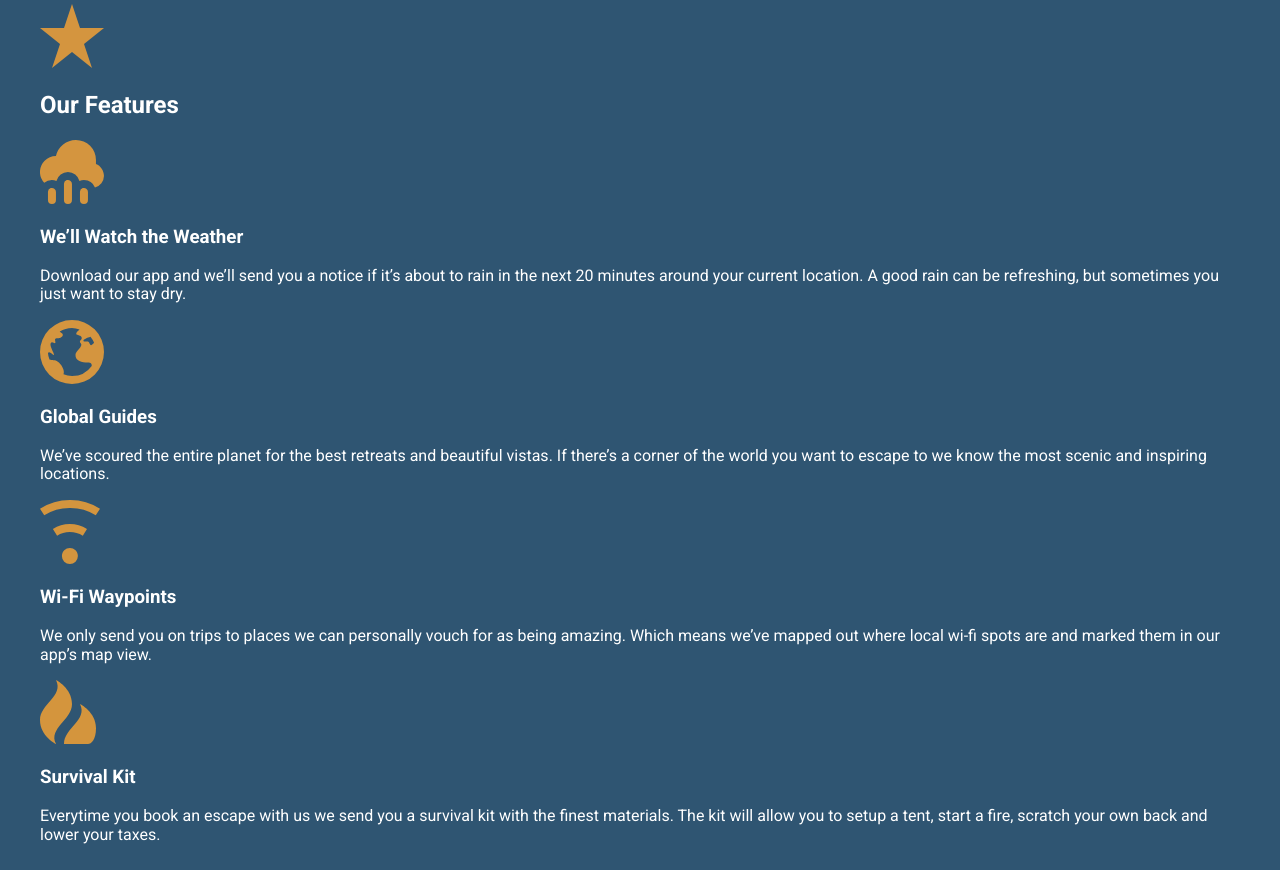
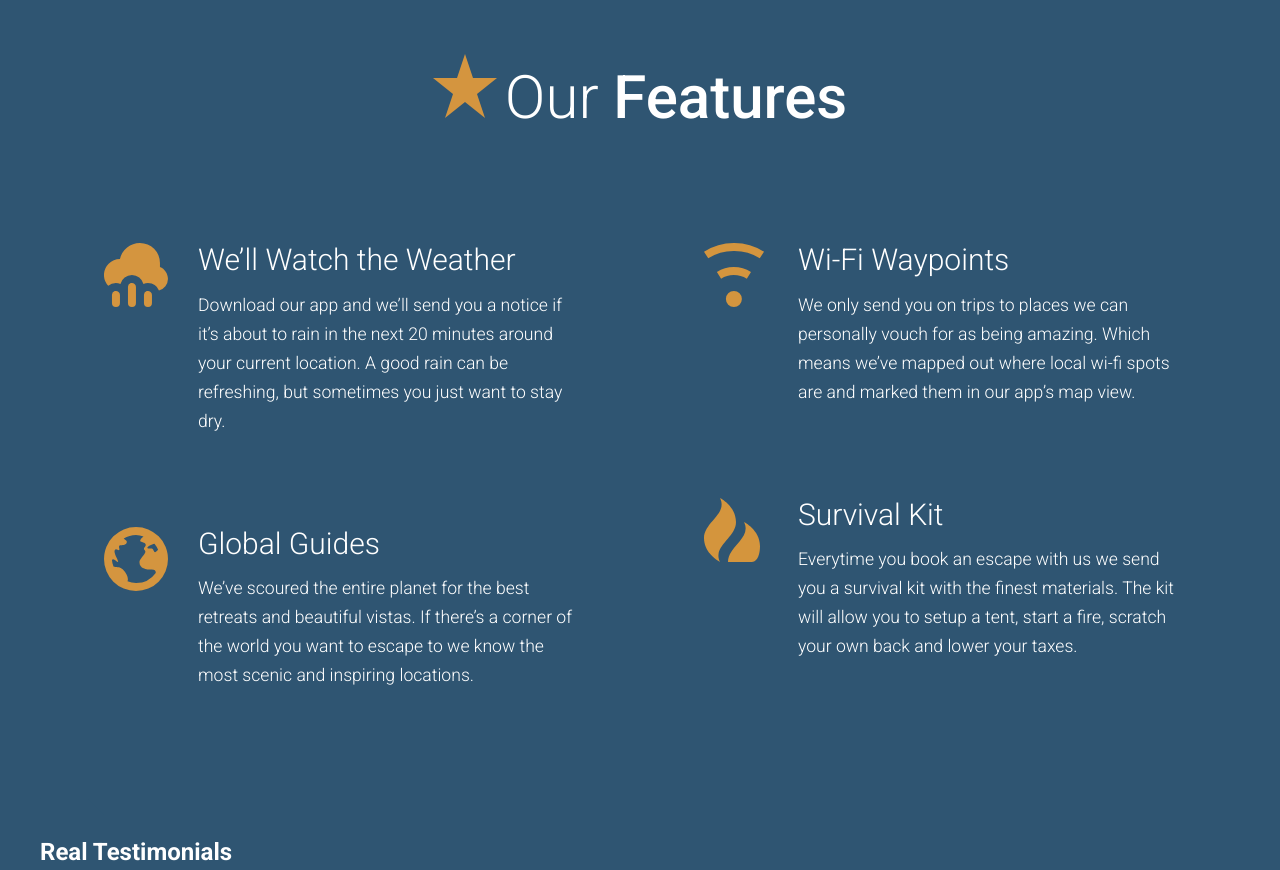
Before and after one commit to joshpeper/Travel_Site, a website: page app/index.html in a window 1280 px wide. Shown: the part 2242-3112 px from the top of the page. Drawn offline with Linux system fonts and the light colour scheme.

Commit message:
finished feature section

```diff
--- /dev/null
+++ b/app/assets/styles/modules/_feature-item.css
@@ -0,0 +1,27 @@
+.feature-item {
+  position: relative;
+  padding-bottom: 2rem;
+  @mixin atSmall {
+    padding-left: 94px;
+  }
+  &__icon {
+    display: block;
+    margin: 0 auto;
+    @mixin atSmall {
+      position: absolute;
+      left: 0;
+    }
+  }
+  &__title {
+    margin-top: .7em;
+    margin-bottom: .8rem;
+    font-size: 1.6rem;
+    font-weight: 300;
+    text-align: center;
+    @mixin atSmall {
+      text-align: left;
+      margin-top: 1em;
+      font-size: 1.875rem;
+    }
+  }
+}
--- a/app/assets/styles/modules/_generic-content-container.css
+++ b/app/assets/styles/modules/_generic-content-container.css
@@ -1,7 +1,8 @@
 .generic-content-container {
   p {
+    font-weight: 300;
     line-height: 1.65;
-    margin: 1.8rem 0;
+    margin: 0 0 1.8rem 0;
     @mixin atSmall {
       font-size: 1.1rem;
     }
--- a/app/assets/styles/modules/_row.css
+++ b/app/assets/styles/modules/_row.css
@@ -15,6 +15,12 @@
       align-items: center;
       align-content: center;
     }
+    &__medium-6 {
+      padding: 0 4rem;
+      flex: 2;
+      align-items: content;
+      justify-content: space-between;
+    }
     &__medium-8 {
       margin: 0;
       padding: 0 3rem;
--- /dev/null
+++ b/app/assets/styles/modules/_section-title.css
@@ -0,0 +1,14 @@
+.section-title {
+  font-size: 2.5rem;
+  font-weight: 300;
+  text-align: center;
+  @mixin atSmall {
+    font-size: 3.75rem;
+  }
+  strong {
+    font-weight: 500;
+  }
+  &__icon {
+    margin-right: .5rem;
+  }
+}
--- a/app/assets/styles/styles.css
+++ b/app/assets/styles/styles.css
@@ -9,3 +9,5 @@
 @import "modules/_headline";
 @import "modules/_row";
 @import "modules/_generic-content-container";
+@import "modules/_section-title";
+@import "modules/_feature-item";
--- a/app/index.html
+++ b/app/index.html
@@ -94,28 +94,44 @@
 
   <div id="features " class="page-section page-section--blue ">
     <div class="wrapper ">
-      <img src="assets/images/icons/star.svg ">
-      <h2>Our Features</h2>
 
-      <img src="assets/images/icons/rain.svg ">
-      <h3>We&rsquo;ll Watch the Weather</h3>
-      <p>Download our app and we&rsquo;ll send you a notice if it&rsquo;s about to rain in the next 20 minutes around your current
-        location. A good rain can be refreshing, but sometimes you just want to stay dry.</p>
+      <h2 class="section-title">
+        <img class="section-title__icon" src="assets/images/icons/star.svg ">Our
+        <strong>Features</strong>
+      </h2>
 
-      <img src="assets/images/icons/globe.svg ">
-      <h3>Global Guides</h3>
-      <p>We&rsquo;ve scoured the entire planet for the best retreats and beautiful vistas. If there&rsquo;s a corner of the
-        world you want to escape to we know the most scenic and inspiring locations.</p>
+      <div class="row generic-content-container">
+        <div class="row__medium-6">
 
-      <img src="assets/images/icons/wifi.svg ">
-      <h3>Wi-Fi Waypoints</h3>
-      <p>We only send you on trips to places we can personally vouch for as being amazing. Which means we&rsquo;ve mapped out
-        where local wi-fi spots are and marked them in our app&rsquo;s map view.</p>
+          <div class="feature-item">
+            <img class="feature-item__icon" src="assets/images/icons/rain.svg ">
+            <h3 class="feature-item__title">We&rsquo;ll Watch the Weather</h3>
+            <p>Download our app and we&rsquo;ll send you a notice if it&rsquo;s about to rain in the next 20 minutes around
+              your current location. A good rain can be refreshing, but sometimes you just want to stay dry.</p>
+          </div>
 
-      <img src="assets/images/icons/fire.svg ">
-      <h3>Survival Kit</h3>
-      <p>Everytime you book an escape with us we send you a survival kit with the finest materials. The kit will allow you to
-        setup a tent, start a fire, scratch your own back and lower your taxes.</p>
+          <div class="feature-item">
+            <img class="feature-item__icon" src="assets/images/icons/globe.svg ">
+            <h3 class="feature-item__title">Global Guides</h3>
+            <p>We&rsquo;ve scoured the entire planet for the best retreats and beautiful vistas. If there&rsquo;s a corner of
+              the world you want to escape to we know the most scenic and inspiring locations.</p>
+          </div>
+        </div>
+
+        <div class="row__medium-6">
+          <div class="feature-item">
+            <img class="feature-item__icon" src="assets/images/icons/wifi.svg ">
+            <h3 class="feature-item__title">Wi-Fi Waypoints</h3>
+            <p>We only send you on trips to places we can personally vouch for as being amazing. Which means we&rsquo;ve mapped
+              out where local wi-fi spots are and marked them in our app&rsquo;s map view.</p>
+          </div>
+
+          <div class="feature-item">
+            <img class="feature-item__icon" src="assets/images/icons/fire.svg ">
+            <h3 class="feature-item__title">Survival Kit</h3>
+            <p>Everytime you book an escape with us we send you a survival kit with the finest materials. The kit will allow
+              you to setup a tent, start a fire, scratch your own back and lower your taxes.</p>
+          </div>
         </div>
       </div>
 
@@ -127,22 +143,22 @@
         <h3>Jane Doe</h3>
         <h3>9 Time Escaper</h3>
         <p>&ldquo;Duis aute irure dolor in reprehenderit in voluptate velit esse cillum dolore eu fugiat nulla pariatur. Excepteur
-      sint occaecat cupidatat non proident, sunt in culpa qui officia deserunt mollit anim id est laborum. Lorem ipsum dolor
-      sit amet, consectetur adipisicing elit, sed do eiusmod tempor incididunt ut labore et dolore magna aliqua.&rdquo;</p>
+          sint occaecat cupidatat non proident, sunt in culpa qui officia deserunt mollit anim id est laborum. Lorem ipsum
+          dolor sit amet, consectetur adipisicing elit, sed do eiusmod tempor incididunt ut labore et dolore magna aliqua.&rdquo;</p>
 
         <img src="assets/images/testimonial-john.jpg ">
         <h3>John Smith</h3>
         <h3>4 Time Escaper</h3>
         <p>&ldquo;Duis aute irure dolor in reprehenderit in voluptate velit esse cillum dolore eu fugiat nulla pariatur. Excepteur
-      sint occaecat cupidatat non proident, sunt in culpa qui officia deserunt mollit anim id est laborum. Lorem ipsum dolor
-      sit amet, consectetur.&rdquo;</p>
+          sint occaecat cupidatat non proident, sunt in culpa qui officia deserunt mollit anim id est laborum. Lorem ipsum
+          dolor sit amet, consectetur.&rdquo;</p>
 
         <img src="assets/images/testimonial-cat.jpg ">
         <h3>Cat McKitty</h3>
         <h3>6 Time Escaper</h3>
         <p>&ldquo;Duis aute irure dolor in reprehenderit in voluptate velit esse cillum dolore eu fugiat nulla pariatur. Excepteur
-      sint occaecat cupidatat non proident, sunt in culpa qui officia deserunt mollit anim id est laborum. Lorem ipsum dolor
-      sit amet, consectetur adipisicing elit, sed do eiusmod tempor incididunt ut.&rdquo;</p>
+          sint occaecat cupidatat non proident, sunt in culpa qui officia deserunt mollit anim id est laborum. Lorem ipsum
+          dolor sit amet, consectetur adipisicing elit, sed do eiusmod tempor incididunt ut.&rdquo;</p>
       </div>
 
       <footer>
--- a/app/temp/styles/styles.css
+++ b/app/temp/styles/styles.css
@@ -678,6 +678,18 @@ a {
       -ms-flex-line-pack: center;
           align-content: center;
     }
+    .row__medium-6 {
+      padding: 0 4rem;
+      -webkit-box-flex: 2;
+          -ms-flex: 2;
+              flex: 2;
+      -webkit-box-align: content;
+          -ms-flex-align: content;
+              align-items: content;
+      -webkit-box-pack: justify;
+          -ms-flex-pack: justify;
+              justify-content: space-between;
+    }
     .row__medium-8 {
       margin: 0;
       padding: 0 3rem;
@@ -688,8 +700,9 @@ a {
   }
 
 .generic-content-container p {
+    font-weight: 300;
     line-height: 1.65;
-    margin: 1.8rem 0;
+    margin: 0 0 1.8rem 0;
   }
 
 @media (min-width: 530px) {
@@ -702,3 +715,66 @@ a {
 .generic-content-container p a {
     font-weight: 700;
   }
+
+.section-title {
+  font-size: 2.5rem;
+  font-weight: 300;
+  text-align: center;
+}
+
+@media (min-width: 530px) {
+
+.section-title {
+    font-size: 3.75rem
+}
+  }
+
+.section-title strong {
+    font-weight: 500;
+  }
+
+.section-title__icon {
+    margin-right: .5rem;
+  }
+
+.feature-item {
+  position: relative;
+  padding-bottom: 2rem;
+}
+
+@media (min-width: 530px) {
+
+.feature-item {
+    padding-left: 94px
+}
+  }
+
+.feature-item__icon {
+    display: block;
+    margin: 0 auto;
+  }
+
+@media (min-width: 530px) {
+
+.feature-item__icon {
+      position: absolute;
+      left: 0
+  }
+  }
+
+.feature-item__title {
+    margin-top: .7em;
+    margin-bottom: .8rem;
+    font-size: 1.6rem;
+    font-weight: 300;
+    text-align: center;
+  }
+
+@media (min-width: 530px) {
+
+.feature-item__title {
+      text-align: left;
+      margin-top: 1em;
+      font-size: 1.875rem
+  }
+  }
```
Lines whose indentation alone changed are shown as unchanged.
